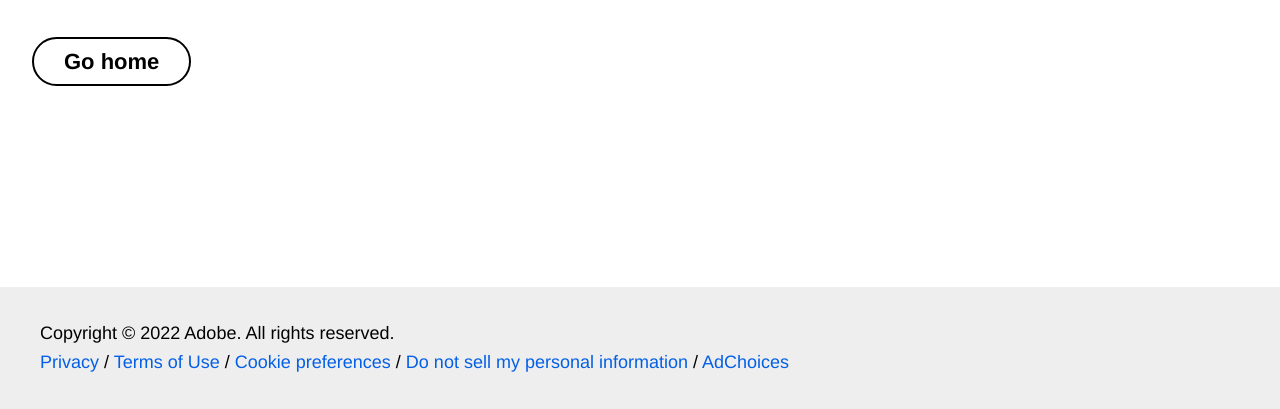
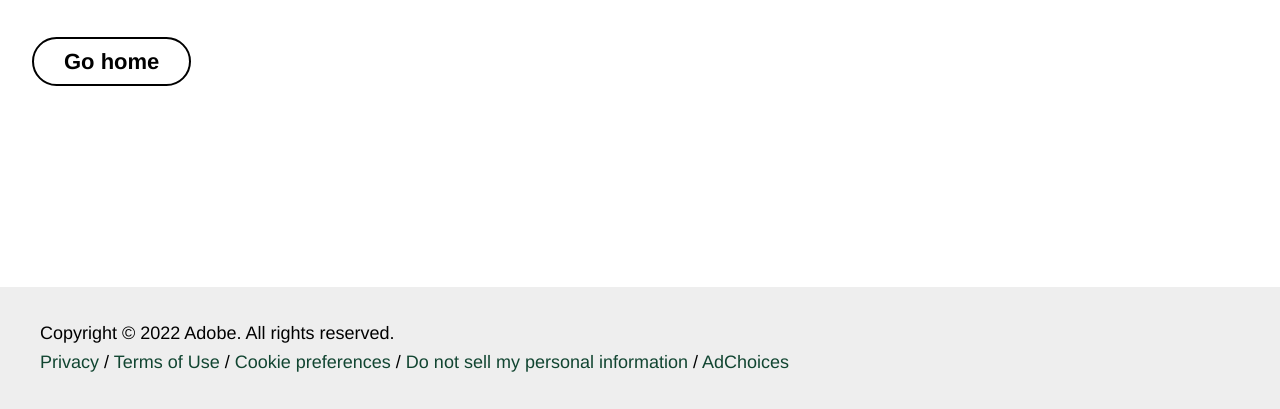
Before and after one commit to magdic/my-hlx, a website with bundled scripts: page 404.html in a window 1280 px wide. Shown: the part 513-922 px from the top of the page. Built offline with nearby package versions, Linux system fonts and the light colour scheme; files whose address does not match are found by name.

Commit message:
updating color

```diff
--- a/styles/styles.css
+++ b/styles/styles.css
@@ -12,7 +12,7 @@
 
  :root {
   /* colors */
-  --link-color: #035fe6;
+  --link-color: #114531;
   --link-hover-color: #136ff6;
   --background-color: #fff;
   --overlay-background-color: #eee;
```
